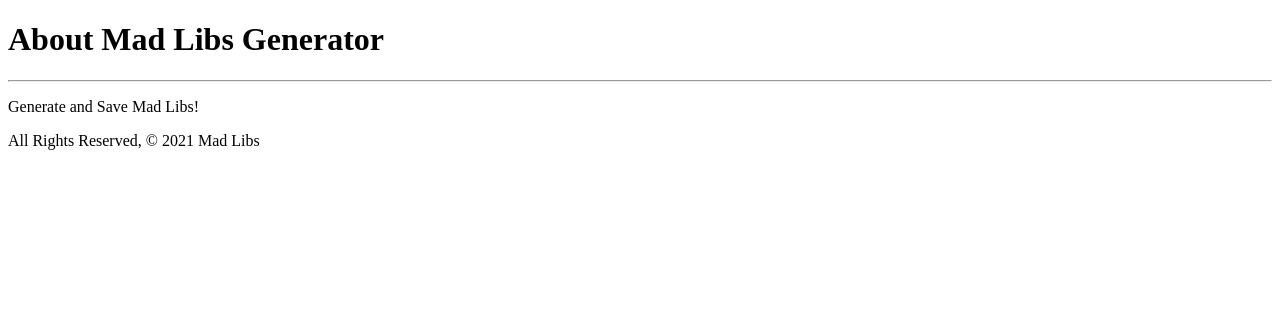
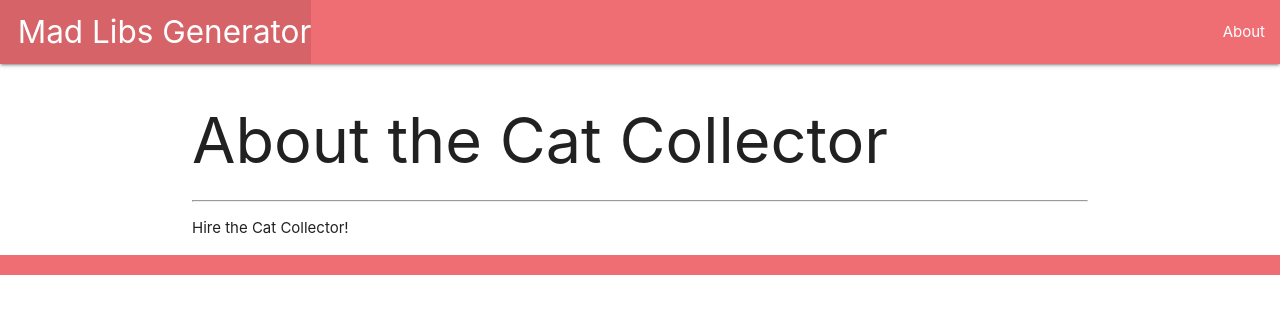
Before and after one commit to ambernick/Mad-Libs-Generator, a Django app: page /about/ in a window 1280 px wide. Shown: the top 314 px of the page. Run offline with Django 3.2, Linux system fonts and the light colour scheme.

Commit message:
extend base to about.html

```diff
--- a/main_app/templates/about.html
+++ b/main_app/templates/about.html
@@ -7,9 +7,14 @@
     <title>Mad Libs Generator</title>
 </head>
 <body>
-    <h1>About Mad Libs Generator</h1>
+{% extends 'base.html' %}
+{% block content %}
+
+<h1>About the Cat Collector</h1>
 <hr />
-<p>Generate and Save Mad Libs!</p>
+<p>Hire the Cat Collector!</p>
+
+{% endblock %}
 <footer>All Rights Reserved, &copy; 2021 Mad Libs</footer>
 </body>
 </html>
--- /dev/null
+++ b/main_app/templates/base.html
@@ -0,0 +1,31 @@
+<!DOCTYPE html>
+<html lang="en">
+<head>
+  <meta charset="UTF-8">
+  <meta name="viewport" content="width=device-width, initial-scale=1.0">
+  <meta http-equiv="X-UA-Compatible" content="ie=edge">
+  <title>Mad Libs Generator</title>
+  <link rel="stylesheet" href="https://cdnjs.cloudflare.com/ajax/libs/materialize/1.0.0/css/materialize.min.css">
+</head>
+<body>
+  <header class="navbar-fixed">
+    <nav>
+      <div class="nav-wrapper">
+        <ul>
+          <li><a href="/" class="left brand-logo">&nbsp;&nbsp;Mad Libs Generator</a></li>
+        </ul>
+        <ul class="right">
+          <li><a href="/about">About</a></li>
+        </ul>
+      </div>
+    </nav>
+  </header>
+  <main class="container">
+    {% block content %}
+    {% endblock %}
+  </main>
+  <footer class="page-footer">
+    <div class="right">All Rights Reserved, &copy; 2021 Mad Libs Generator &nbsp;</div>
+  </footer>
+</body>
+</html>
```
